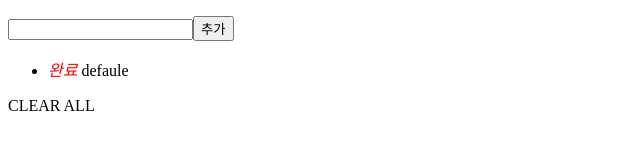
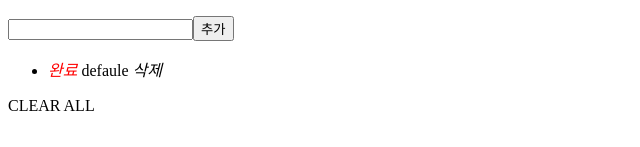
Before and after one commit to ChoiGiSung/Front-PlayGround, a Vue app in the folder vueTutorial/self-todo-list/: page / in a window 1280 px wide. Shown: the part 196-343 px from the top of the page, without its empty margins (0-640 px from the left). Built offline with nearby package versions, Linux system fonts and the light colour scheme.

Commit message:
add remove item

```diff
--- a/vueTutorial/self-todo-list/src/App.vue
+++ b/vueTutorial/self-todo-list/src/App.vue
@@ -3,7 +3,7 @@
     <img alt="Vue logo" src="./assets/logo.png">
     <AppHeader></AppHeader>
     <AppInput v-on:addTodoItem="addTodoItem"></AppInput>
-    <AppList v-bind:propsdata="todoList" v-on:finsh="finsh"></AppList>
+    <AppList v-bind:propsdata="todoList" v-on:finsh="finsh" v-on:removeItem="removeItem"></AppList>
     <AppFooter v-on:clearAll="clearAll"></AppFooter>
   </div>
 </template>
@@ -56,6 +56,10 @@ export default {
       value.visible = !value.visible
       localStorage.removeItem(value.todo)
       localStorage.setItem(value.todo,JSON.stringify(value))
+    },
+    removeItem(value){
+      this.todoList.splice(value.index)
+      localStorage.removeItem(value.key)
     }
   }
 }
--- a/vueTutorial/self-todo-list/src/components/AppList.vue
+++ b/vueTutorial/self-todo-list/src/components/AppList.vue
@@ -1,9 +1,10 @@
 <template>
   <div>
     <ul>
-        <li v-for="todoItem in this.propsdata" v-bind:key="todoItem.key" >
+        <li v-for="(todoItem, index) in this.propsdata" v-bind:key="todoItem.key" >
             <i :class="{finsh:todoItem.value.visible}" v-on:click="finsh(todoItem.value)">완료</i>
             {{todoItem.value.todo}}
+            <i @click="removeItem(todoItem.key,index)">삭제</i>
         </li>
     </ul>
   </div>
@@ -17,6 +18,9 @@ export default {
       finsh(param){
         console.log(param);
         this.$emit("finsh",param)
+      },
+      removeItem(key, index){
+        this.$emit("removeItem",{key,index})
       }
     }
 }
```
